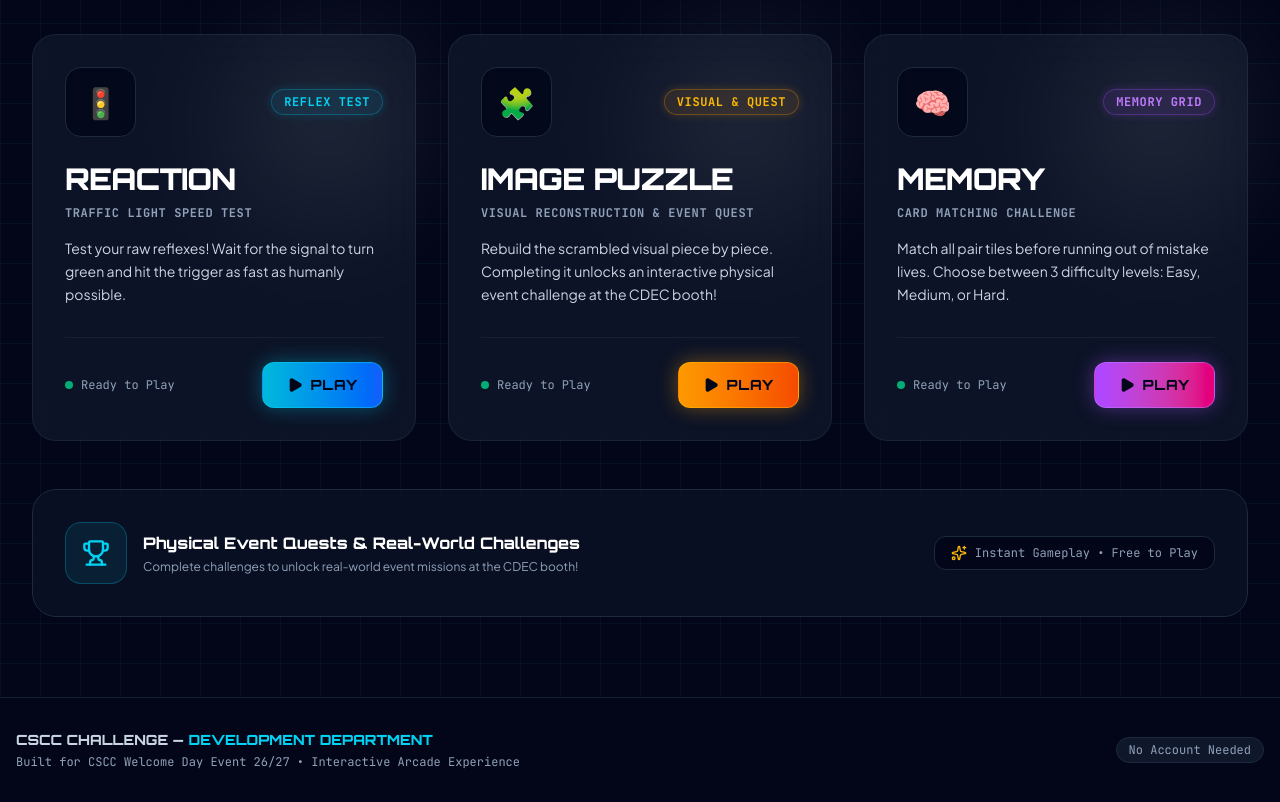
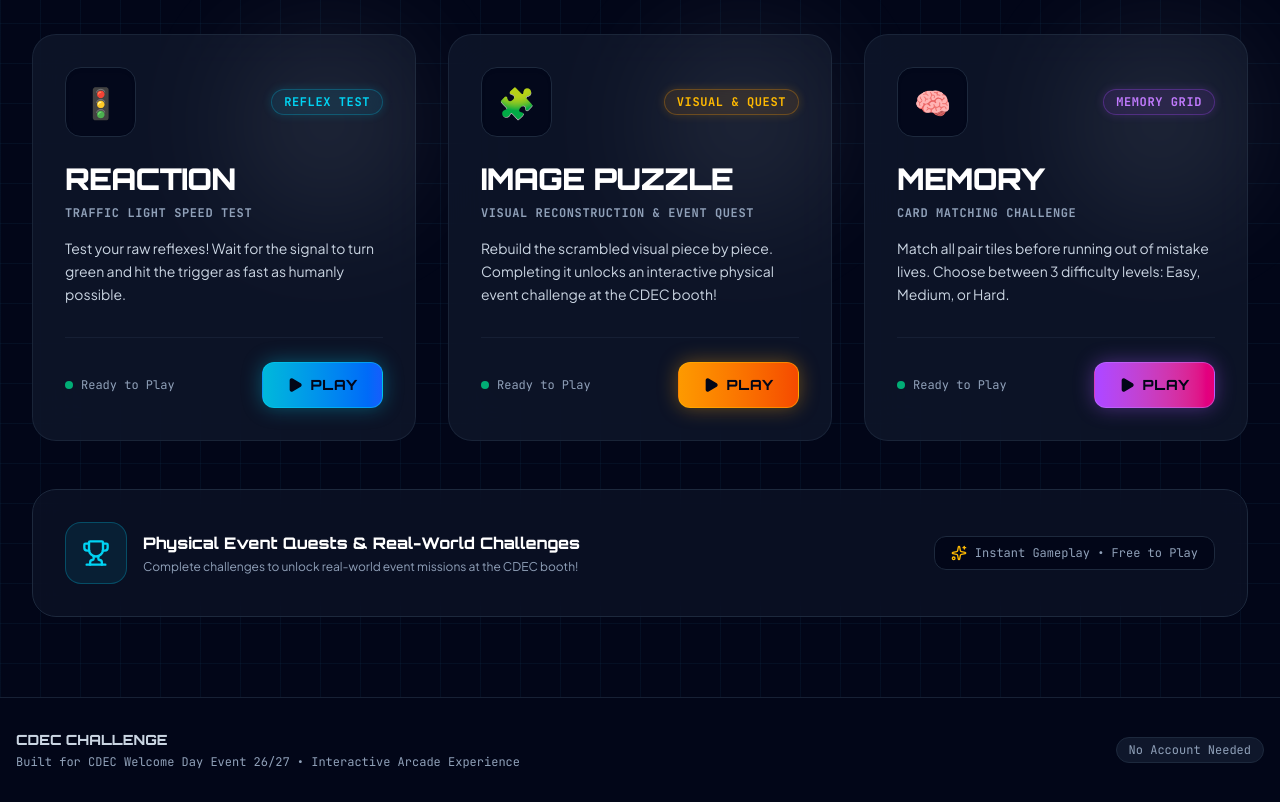
Before and after one commit to Dhyaa-km/cscc-challenge, a React (Vite) app: page / in a window 1280 px wide. Shown: the part 657-1459 px from the top of the page. Built offline with nearby package versions, Linux system fonts and the light colour scheme.

Commit message:
.
Updated footer text to reflect the correct event name.

```diff
--- a/src/components/layout/Footer.tsx
+++ b/src/components/layout/Footer.tsx
@@ -6,10 +6,10 @@ export const Footer: React.FC = () => {
       <div className="max-w-7xl mx-auto flex flex-col md:flex-row items-center justify-between gap-4 text-center md:text-left">
         <div>
           <p className="font-display font-bold text-sm text-slate-300">
-            CSCC CHALLENGE — <span className="text-cyan-400">DEVELOPMENT DEPARTMENT</span>
+            CDEC CHALLENGE
           </p>
           <p className="text-xs text-slate-400 font-mono mt-1">
-            Built for CSCC Welcome Day Event 26/27 • Interactive Arcade Experience
+            Built for CDEC Welcome Day Event 26/27 • Interactive Arcade Experience
           </p>
         </div>
 
```
